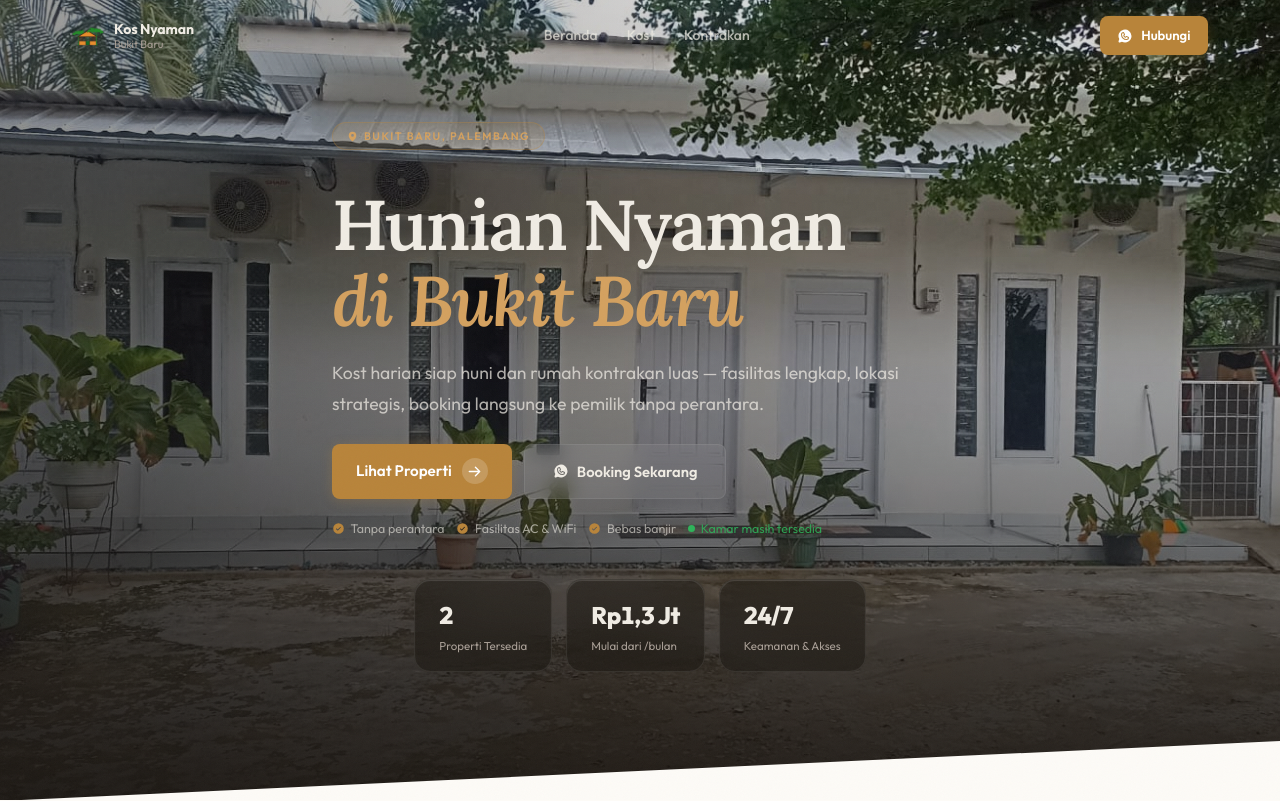
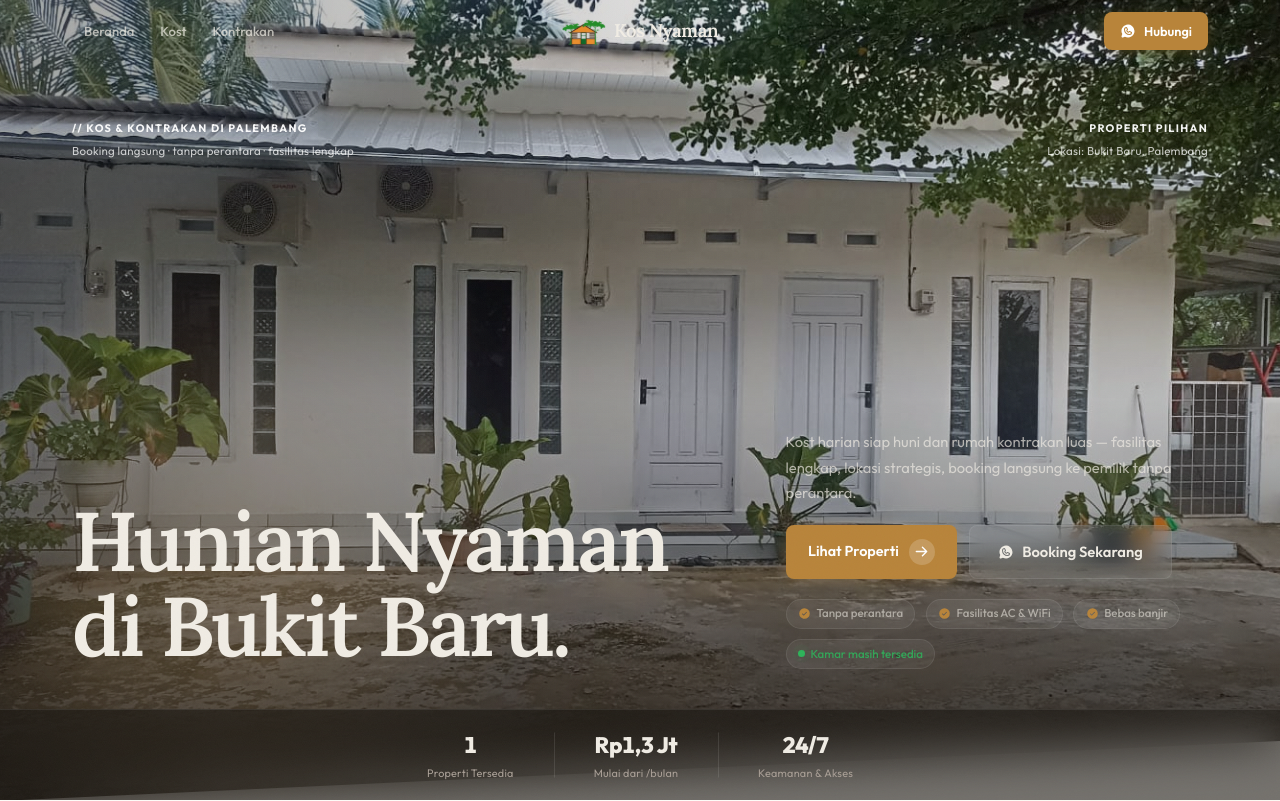
Before and after one commit to faiqxz/KosNyaman, a React (Vite) app: page / in a window 1280 px wide. Shown: the top 801 px of the page. Built offline with nearby package versions, Linux system fonts and the light colour scheme.

Commit message:
feat: update Macan Putih property status to rented and refine layout/navigation styles

```diff
--- a/src/components/Navbar.css
+++ b/src/components/Navbar.css
@@ -6,7 +6,7 @@
   left: 0;
   right: 0;
   z-index: 80;
-  padding: 1rem 0;
+  padding: 0.75rem 0;
   transition:
     padding           0.35s var(--ease-spring),
     background        0.35s ease,
@@ -16,7 +16,7 @@
 
 /* Scrolled state – frosted glass */
 .navbar--scrolled {
-  padding: 0.6rem 0;
+  padding: 0.5rem 0;
   background: rgba(253, 251, 247, 0.88);
   backdrop-filter: blur(20px);
   -webkit-backdrop-filter: blur(20px);
@@ -34,66 +34,63 @@
 .navbar__pill {
   display: flex;
   align-items: center;
-  gap: 1.5rem;
+  justify-content: space-between;
+  position: relative;
 }
 
-/* ── BRAND ── */
+/* ── BRAND (centered absolutely) ── */
 .navbar__brand {
+  position: absolute;
+  left: 50%;
+  top: 50%;
+  transform: translate(-50%, -50%);
   display: flex;
   align-items: center;
-  gap: 0.625rem;
+  gap: 0.5rem;
   text-decoration: none;
-  flex-shrink: 0;
+  z-index: 2;
 }
 
 .navbar__logo-box {
-  width: 32px;
-  height: 32px;
-  background: var(--accent);
-  border-radius: 8px;
+  width: 44px;
+  height: 44px;
+  background: transparent;
+  border-radius: 10px;
   display: flex;
   align-items: center;
   justify-content: center;
-  color: #fff;
   flex-shrink: 0;
+  overflow: hidden;
 }
 
-.navbar__brand-text {
-  display: flex;
-  flex-direction: column;
-  line-height: 1.15;
+.navbar__logo-box img {
+  width: 100%;
+  height: 100%;
+  object-fit: contain;
 }
 
 .navbar__brand-name {
-  font-size: 0.88rem;
-  font-weight: 700;
+  font-family: 'Lora', Georgia, serif;
+  font-size: 1.15rem;
+  font-weight: 600;
   color: var(--text-primary);
-  letter-spacing: -0.01em;
-}
-
-.navbar__brand-sub {
-  font-size: 0.68rem;
-  font-weight: 400;
-  color: var(--text-tertiary);
+  letter-spacing: -0.02em;
 }
 
 /* On dark hero – invert brand text */
 .navbar:not(.navbar--scrolled):not(.navbar--light) .navbar__brand-name { color: var(--text-on-dark); }
-.navbar:not(.navbar--scrolled):not(.navbar--light) .navbar__brand-sub  { color: var(--text-on-dark-2); }
 
-/* ── LINKS ── */
+/* ── LINKS (left side) ── */
 .navbar__links {
   display: flex;
   align-items: center;
   gap: 0.125rem;
-  flex: 1;
-  justify-content: center;
 }
 
 .navbar__link {
-  font-size: 0.875rem;
+  font-size: 0.82rem;
   font-weight: 500;
-  padding: 0.5rem 0.85rem;
+  padding: 0.45rem 0.75rem;
   border-radius: 6px;
   color: var(--text-secondary);
   transition: color 0.2s ease, background 0.2s ease;
@@ -128,10 +125,16 @@
   background: rgba(255,255,255,0.07);
 }
 
+/* ── RIGHT SIDE ── */
+.navbar__right {
+  display: flex;
+  align-items: center;
+}
+
 /* ── CTA ── */
 .navbar__cta {
-  font-size: 0.82rem;
-  padding: 0.575rem 1.1rem;
+  font-size: 0.8rem;
+  padding: 0.55rem 1rem;
   flex-shrink: 0;
 }
 
@@ -228,10 +231,14 @@
 /* ── RESPONSIVE ── */
 @media (max-width: 768px) {
   .navbar__links { display: none; }
-  .navbar__cta   { display: none; }
+  .navbar__right { display: none; }
   .navbar__hamburger { display: flex; }
+  .navbar__brand {
+    position: static;
+    transform: none;
+  }
 }
 
 @media (max-width: 480px) {
-  .navbar__brand-sub { display: none; }
+  .navbar__brand-name { font-size: 1rem; }
 }
--- a/src/components/Navbar.tsx
+++ b/src/components/Navbar.tsx
@@ -29,22 +29,23 @@ export default function Navbar() {
     <>
       <nav className={`navbar ${scrolled ? 'navbar--scrolled' : ''} ${!isHero ? 'navbar--light' : ''}`}>
         <div className="navbar__pill container">
-          <Link to="/" className="navbar__brand">
-            <div className="navbar__logo-box" style={{ background: 'transparent' }}>
-              <img src={Logo} alt="Kos Nyaman Logo" style={{ width: '100%', height: '100%', objectFit: 'contain' }} />
-            </div>
-            <div className="navbar__brand-text">
-              <span className="navbar__brand-name">Kos Nyaman</span>
-              <span className="navbar__brand-sub">Bukit Baru</span>
-            </div>
-          </Link>
-
+          {/* Left: nav links */}
           <div className="navbar__links">
             <Link to="/" className="navbar__link">Beranda</Link>
             <Link to="/properti/kos-nyaman-bukit-baru" className="navbar__link">Kost</Link>
             <Link to="/properti/kontrakan-macan-putih" className="navbar__link">Kontrakan</Link>
           </div>
 
+          {/* Center: logo */}
+          <Link to="/" className="navbar__brand">
+            <div className="navbar__logo-box">
+              <img src={Logo} alt="Kos Nyaman Logo" />
+            </div>
+            <span className="navbar__brand-name">Kos Nyaman</span>
+          </Link>
+
+          {/* Right: CTA */}
+          <div className="navbar__right">
             <a
               href="https://wa.me/6287899677415?text=Halo%2C+saya+ingin+bertanya+tentang+properti+yang+tersedia."
               target="_blank"
@@ -54,6 +55,7 @@ export default function Navbar() {
               <WhatsappLogo size={16} weight="fill" />
               Hubungi
             </a>
+          </div>
 
           <button
             className="navbar__hamburger"
--- a/src/components/PropertyCard.tsx
+++ b/src/components/PropertyCard.tsx
@@ -47,7 +47,7 @@ export default function PropertyCard({ property, index = 0 }: PropertyCardProps)
           />
           <div className="prop-card__img-overlay" />
           {property.badge && (
-            <span className="badge prop-card__badge">{property.badge}</span>
+            <span className={`badge prop-card__badge ${property.status === 'rented' ? 'badge--red' : ''}`}>{property.badge}</span>
           )}
           <span className="prop-card__type-chip">
             {property.type === 'kost' ? 'Kost' : 'Kontrakan'}
--- a/src/data/properties.ts
+++ b/src/data/properties.ts
@@ -24,7 +24,7 @@ export interface Property {
   gallery: string[];
   facilities: Facility[];
   specs?: Spec[];
-  status: 'available' | 'limited';
+  status: 'available' | 'limited' | 'rented';
   mapsUrl: string;
   coords: [number, number];
   badge?: string;
@@ -131,9 +131,9 @@ export const properties: Property[] = [
       { label: 'Kamar Tidur', value: '5 Kamar' },
       { label: 'Kamar Mandi', value: '3 Kamar' },
     ],
-    status: 'available',
+    status: 'rented',
     mapsUrl: 'https://share.google/yiFTIDSfcfwLxVrNU',
     coords: [-2.9641, 104.7456],
-    badge: 'Tersedia',
+    badge: 'Sudah Disewa',
   },
 ];
--- a/src/pages/Home.css
+++ b/src/pages/Home.css
@@ -1,22 +1,19 @@
 /* ── HOME PAGE ──────────────────────────────────────────────────────────────── */
 
-/* ── HERO ─────────────────────────────────────────────────────────────────── */
+/* ── HERO — 4-Quadrant Editorial Grid ────────────────────────────────────── */
 .hero {
   position: relative;
-  min-height: 100dvh;   /* iOS Safari safe */
+  min-height: 100dvh;
   display: flex;
   flex-direction: column;
-  justify-content: flex-end;
   background: var(--bg-invert);
   overflow: hidden;
-  padding-bottom: 8rem;
 }
 
 .hero__bg {
   position: absolute;
   inset: 0;
   will-change: transform;
-  /* GPU layer promotion */
   transform: translateZ(0);
 }
 
@@ -25,62 +22,161 @@
   height: 100%;
   object-fit: cover;
   object-position: center 30%;
-  transform: scale(1.1);
+  transform: scale(1.08);
 }
 
 .hero__bg-vignette {
   position: absolute;
   inset: 0;
   background:
-    linear-gradient(to top,  rgba(26,22,18,0.92) 0%, rgba(26,22,18,0.30) 55%, rgba(26,22,18,0.15) 100%),
-    linear-gradient(to right, rgba(26,22,18,0.35) 0%, transparent 60%);
+    linear-gradient(to top, rgba(26,22,18,0.80) 0%, rgba(26,22,18,0.20) 50%, rgba(26,22,18,0.12) 100%),
+    linear-gradient(to right, rgba(26,22,18,0.30) 0%, transparent 55%);
 }
 
-.hero__content {
+/* ── Gold ambient blur orbs ── */
+.hero::before,
+.hero::after {
+  content: '';
+  position: absolute;
+  border-radius: 50%;
+  pointer-events: none;
+  z-index: 2;
+  mix-blend-mode: screen;
+}
+
+/* Bottom-left warm gold glow */
+.hero::before {
+  width: clamp(400px, 50vw, 700px);
+  height: clamp(400px, 50vw, 700px);
+  bottom: -10%;
+  left: -8%;
+  background: radial-gradient(
+    circle at center,
+    rgba(212, 161, 95, 0.35) 0%,
+    rgba(184, 132, 58, 0.18) 35%,
+    rgba(184, 132, 58, 0) 70%
+  );
+  filter: blur(80px);
+  animation: orb-drift-1 14s ease-in-out infinite;
+}
+
+/* Top-right warm amber glow */
+.hero::after {
+  width: clamp(300px, 35vw, 500px);
+  height: clamp(300px, 35vw, 500px);
+  top: 5%;
+  right: -5%;
+  background: radial-gradient(
+    circle at center,
+    rgba(212, 161, 95, 0.22) 0%,
+    rgba(184, 132, 58, 0.10) 40%,
+    rgba(184, 132, 58, 0) 70%
+  );
+  filter: blur(70px);
+  animation: orb-drift-2 18s ease-in-out infinite;
+}
+
+@keyframes orb-drift-1 {
+  0%, 100% { transform: translate(0, 0) scale(1); }
+  33%      { transform: translate(3%, -4%) scale(1.06); }
+  66%      { transform: translate(-2%, 2%) scale(0.96); }
+}
+
+@keyframes orb-drift-2 {
+  0%, 100% { transform: translate(0, 0) scale(1); }
+  50%      { transform: translate(-4%, 5%) scale(1.08); }
+}
+
+/* ── Hero Grid: 2×2 quadrant layout ── */
+.hero__grid {
   position: relative;
   z-index: 4;
+  flex: 1;
+  display: grid;
+  grid-template-columns: 1.2fr 0.8fr;
+  grid-template-rows: auto 1fr;
+  gap: 0;
+  padding-top: calc(var(--nav-h) + 2rem);
+  padding-bottom: 2rem;
+}
+
+/* ── TOP-LEFT caption ── */
+.hero__top-left {
   display: flex;
   flex-direction: column;
-  align-items: flex-start;
-  gap: 1.25rem;
-  max-width: 680px;
-  padding-top: 7rem;
+  gap: 0.3rem;
+  align-self: start;
+  padding-top: 1rem;
 }
 
-.hero__eyebrow-row { display: flex; }
+/* ── TOP-RIGHT caption ── */
+.hero__top-right {
+  display: flex;
+  flex-direction: column;
+  gap: 0.3rem;
+  align-self: start;
+  text-align: right;
+  padding-top: 1rem;
+}
 
-/* Override eyebrow colors on dark */
-.hero .eyebrow {
-  background: rgba(184,132,58,0.14);
-  border-color: rgba(184,132,58,0.30);
-  color: var(--accent-light);
+/* ── Caption typography ── */
+.hero__caption {
+  font-size: 0.68rem;
+  font-weight: 700;
+  letter-spacing: 0.12em;
+  text-transform: uppercase;
+  color: rgba(255, 255, 255, 0.95);
+}
+
+.hero__caption-sub {
+  font-size: 0.72rem;
+  font-weight: 400;
+  color: rgba(255, 255, 255, 0.75);
+  letter-spacing: 0.02em;
+}
+
+/* ── BOTTOM-LEFT: Massive headline ── */
+.hero__bottom-left {
+  align-self: end;
+  padding-bottom: 0.5rem;
 }
 
 .hero__headline {
   color: var(--text-on-dark);
-  /* Prevent 6-line wraps – wide container, fluid size */
-  font-size: clamp(2.5rem, 5.5vw, 5rem);
+  font-size: clamp(3rem, 6.5vw, 6.5rem);
+  line-height: 1.02;
+  letter-spacing: -0.035em;
+  font-weight: 600;
 }
 
-.hero__headline-em {
-  font-style: italic;
-  color: var(--accent-light);
+/* ── BOTTOM-RIGHT: Desc / CTA / Trust ── */
+.hero__bottom-right {
+  align-self: end;
+  display: flex;
+  flex-direction: column;
+  gap: 1.25rem;
+  padding-bottom: 0.5rem;
+  padding-left: 2rem;
 }
 
 .hero__sub {
-  color: rgba(240,236,228,0.72);
-  max-width: 50ch;
+  color: rgba(240,236,228,0.68);
+  font-size: 0.92rem;
+  line-height: 1.72;
+  max-width: 44ch;
 }
 
 .hero__actions {
   display: flex;
   flex-wrap: wrap;
   gap: 0.75rem;
-  margin-top: 0.25rem;
 }
 
-/* Button-in-button icon wrapper */
-.hero__btn-main { padding: 0.9rem 1.5rem; font-size: 0.95rem; }
+/* Button icon wrapper */
+.hero__btn-main {
+  padding: 0.85rem 1.4rem;
+  font-size: 0.9rem;
+}
 .hero__btn-icon {
   display: inline-flex;
   align-items: center;
@@ -98,47 +194,70 @@
 .hero__trust {
   display: flex;
   flex-wrap: wrap;
-  gap: 0.75rem;
+  gap: 0.65rem;
 }
 
 .hero__trust-item {
-  display: flex;
+  display: inline-flex;
   align-items: center;
   gap: 0.35rem;
-  font-size: 0.78rem;
-  color: rgba(240,236,228,0.60);
+  font-size: 0.72rem;
+  font-weight: 500;
+  color: rgba(240,236,228,0.55);
+  background: rgba(255,255,255,0.06);
+  border: 1px solid rgba(255,255,255,0.08);
+  border-radius: 999px;
+  padding: 0.3rem 0.7rem;
 }
 .hero__trust-item svg { color: var(--accent); flex-shrink: 0; }
 
-/* Floating stat cards */
-.hero__stats {
+/* ── Stats bottom bar ── */
+.hero__stats-bar {
   position: relative;
-  z-index: 4;
+  z-index: 5;
+  background: rgba(26,22,18,0.60);
+  backdrop-filter: blur(24px);
+  -webkit-backdrop-filter: blur(24px);
+  border-top: 1px solid rgba(255,255,255,0.08);
+}
+
+.hero__stats-bar-inner {
   display: flex;
   justify-content: center;
-  gap: 0.875rem;
-  flex-wrap: wrap;
-  margin-top: 2.5rem;
+  gap: 0;
 }
 
 .hero__stat {
-  padding: 1rem 1.5rem;
-  min-width: 130px;
-  opacity: 0;  /* GSAP controls this */
+  padding: 1.1rem 2.5rem;
+  text-align: center;
+  opacity: 0; /* GSAP controls this */
+  position: relative;
+}
+
+.hero__stat + .hero__stat::before {
+  content: '';
+  position: absolute;
+  left: 0;
+  top: 50%;
+  transform: translateY(-50%);
+  width: 1px;
+  height: 50%;
+  background: rgba(255,255,255,0.10);
 }
 
 .hero__stat-val {
-  font-size: 1.5rem;
+  font-size: 1.4rem;
   font-weight: 800;
   color: var(--text-on-dark);
   letter-spacing: -0.02em;
   font-variant-numeric: tabular-nums;
-  margin-bottom: 0.15rem;
+  margin-bottom: 0.1rem;
 }
 
 .hero__stat-label {
-  font-size: 0.72rem;
+  font-size: 0.68rem;
   color: var(--text-on-dark-2);
+  letter-spacing: 0.02em;
 }
 
 /* ── MARQUEE SECTION ─────────────────────────────────────────────────────── */
@@ -167,7 +286,31 @@
 .marquee-item svg { color: var(--accent); }
 
 /* ── WHY SECTION ─────────────────────────────────────────────────────────── */
-.why-section { background: var(--bg-base); }
+.why-section {
+  background: var(--bg-base);
+  position: relative;
+  overflow: hidden;
+}
+
+/* Subtle gold orb – top-right of why section */
+.why-section::before {
+  content: '';
+  position: absolute;
+  width: clamp(300px, 40vw, 550px);
+  height: clamp(300px, 40vw, 550px);
+  top: -15%;
+  right: -10%;
+  border-radius: 50%;
+  background: radial-gradient(
+    circle at center,
+    rgba(212, 161, 95, 0.12) 0%,
+    rgba(184, 132, 58, 0.05) 45%,
+    transparent 70%
+  );
+  filter: blur(60px);
+  pointer-events: none;
+  z-index: 0;
+}
 
 /* Asymmetric editorial split – NOT 3 equal columns */
 .why-section__grid {
@@ -255,6 +398,27 @@
   position: relative;
   background: var(--bg-surface);
   padding-block: clamp(5rem, 9vw, 8rem);
+  overflow: hidden;
+}
+
+/* Gold orb – bottom-left of props section */
+.props-section::after {
+  content: '';
+  position: absolute;
+  width: clamp(280px, 35vw, 480px);
+  height: clamp(280px, 35vw, 480px);
+  bottom: -12%;
+  left: -8%;
+  border-radius: 50%;
+  background: radial-gradient(
+    circle at center,
+    rgba(212, 161, 95, 0.10) 0%,
+    rgba(184, 132, 58, 0.04) 45%,
+    transparent 70%
+  );
+  filter: blur(55px);
+  pointer-events: none;
+  z-index: 0;
 }
 
 .props-section__header {
@@ -430,9 +594,30 @@
 
 /* ── RESPONSIVE ──────────────────────────────────────────────────────────── */
 @media (max-width: 768px) {
-  .hero__content { max-width: 100%; }
-  .hero__stats { justify-content: center; }
-  .hero__headline { font-size: clamp(2rem, 9vw, 3.5rem); }
+  .hero__grid {
+    grid-template-columns: 1fr;
+    grid-template-rows: auto auto auto auto;
+    padding-top: calc(var(--nav-h) + 1.5rem);
+    padding-bottom: 1.5rem;
+    gap: 1.5rem;
+  }
+
+  .hero__top-right { text-align: left; }
+
+  .hero__bottom-left { align-self: start; }
+
+  .hero__bottom-right {
+    padding-left: 0;
+    align-self: start;
+  }
+
+  .hero__headline { font-size: clamp(2.4rem, 9vw, 4rem); }
+
+  .hero__stats-bar-inner {
+    flex-wrap: wrap;
+    justify-content: center;
+  }
+  .hero__stat { padding: 0.9rem 1.5rem; }
 
   .props-grid { grid-template-columns: 1fr; }
 
@@ -445,8 +630,8 @@
 @media (max-width: 480px) {
   .hero__actions { flex-direction: column; }
   .hero__actions .btn { width: 100%; justify-content: center; }
-  .hero__stats { flex-direction: column; }
-  .hero__stat { min-width: unset; width: 100%; }
+  .hero__stats-bar-inner { flex-direction: column; align-items: center; }
+  .hero__stat + .hero__stat::before { display: none; }
   .hero__trust { flex-direction: column; gap: 0.4rem; }
 }
 
--- a/src/pages/Home.tsx
+++ b/src/pages/Home.tsx
@@ -125,22 +125,39 @@ export default function Home() {
           <div className="hero__bg-vignette" />
         </div>
 
-        {/* Content */}
-        <div ref={heroTextRef} className="container hero__content">
-          {/* Eyebrow */}
-          <div className="hero__eyebrow-row">
-            <span className="eyebrow hero__eyebrow">
-              <MapPin size={11} weight="fill" /> Bukit Baru, Palembang
+        {/* 4-quadrant grid overlay */}
+        <div ref={heroTextRef} className="hero__grid container">
+          {/* ── TOP LEFT: Caption / eyebrow ── */}
+          <div className="hero__top-left">
+            <span className="hero__caption">
+              // Kos & Kontrakan di Palembang
+            </span>
+            <span className="hero__caption-sub">
+              Booking langsung · tanpa perantara · fasilitas lengkap
             </span>
           </div>
 
-          {/* Headline – Lora serif, 2-3 lines max, wide container */}
+          {/* ── TOP RIGHT: System label ── */}
+          <div className="hero__top-right">
+            <span className="hero__caption">
+              Properti Pilihan
+            </span>
+            <span className="hero__caption-sub">
+              Lokasi: Bukit Baru, Palembang
+            </span>
+          </div>
+
+          {/* ── BOTTOM LEFT: Massive headline ── */}
+          <div className="hero__bottom-left">
             <h1 className="hero__headline display-headline">
               Hunian Nyaman<br />
-            <em className="hero__headline-em">di Bukit Baru</em>
+              di Bukit Baru.
             </h1>
+          </div>
 
-          <p className="hero__sub body-lg">
+          {/* ── BOTTOM RIGHT: Description + CTA + Trust ── */}
+          <div className="hero__bottom-right">
+            <p className="hero__sub">
               Kost harian siap huni dan rumah kontrakan luas — fasilitas lengkap,
               lokasi strategis, booking langsung ke pemilik tanpa perantara.
             </p>
@@ -169,19 +186,22 @@ export default function Home() {
               </li>
             </ul>
           </div>
+        </div>
 
-        {/* Floating stat cards */}
-        <div ref={statsRef} className="hero__stats container">
+        {/* Bottom stats bar */}
+        <div ref={statsRef} className="hero__stats-bar">
+          <div className="hero__stats-bar-inner container">
             {[
-            { val: '2', label: 'Properti Tersedia' },
+              { val: properties.filter(p => p.status !== 'rented').length.toString(), label: 'Properti Tersedia' },
               { val: 'Rp1,3 Jt', label: 'Mulai dari /bulan' },
               { val: '24/7', label: 'Keamanan & Akses' },
             ].map((s) => (
-            <div key={s.label} className="hero__stat glass-dark">
+              <div key={s.label} className="hero__stat">
                 <p className="hero__stat-val">{s.val}</p>
                 <p className="hero__stat-label">{s.label}</p>
               </div>
             ))}
+          </div>
         </div>
 
         {/* Angled divider to cream section */}
```
Also changed, not shown: src/components/FaqAccordion.css (+57 -0 lines), src/index.css (+18 -0 lines), src/pages/PropertyDetail.css (+18 -0 lines), src/pages/PropertyDetail.tsx (+28 -6 lines). Lines whose indentation alone changed are shown as unchanged.
